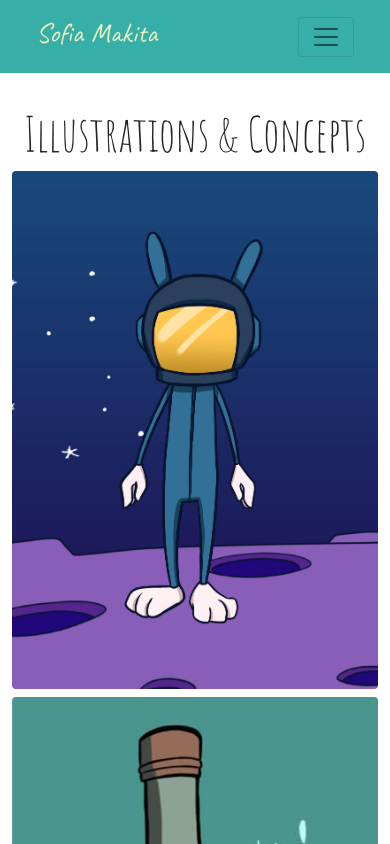
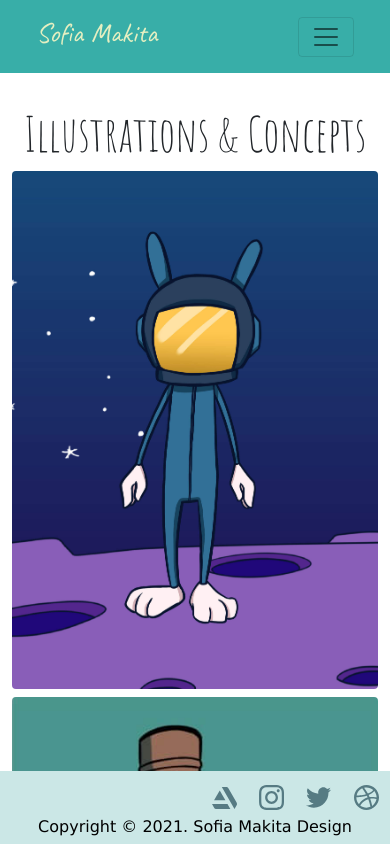
Before and after one commit to Makita7/Portfolio_Arte, a plain HTML site: page illustrationConceptArt.html in a window 390 px wide. Shown: the top 844 px of the page. Drawn offline with nearby package versions, Linux system fonts and the light colour scheme.

Commit message:
finished

```diff
--- a/illustrationConceptArt.html
+++ b/illustrationConceptArt.html
@@ -72,7 +72,7 @@
                         class="w-100 shadow-1-strong rounded gallery" id="vertical-align"/>
                     </div>
         </main>
-        <footer>
+        <footer class="fixed-bottom">
             <nav class="col-sm-12 col-m-12 col-lg-12">
                 <ul class="nav justify-content-end">
                     <li class="nav-item"><a class="nav-link" href="https://www.artstation.com/smakita"><img src="images/artStation-logo.svg" alt="art station" width="30px"></a></li>
@@ -80,6 +80,9 @@
                     <li class="nav-item"><a class="nav-link" href="https://twitter.com/MakSofia"><img src="images/twitter.svg" alt="twitter" width="30px"></a></li>
                     <li class="nav-item"><a class="nav-link" href="#"><img src="images/dribble-big-logo.svg" alt="dribble" width="30px"></a></li>
                 </ul>
+                <div class="copy" id="center">
+                    <h6 class="copyright">Copyright © 2021. Sofia Makita Design</h6>
+                </div>
             </nav>
         </footer>
     </div>
--- a/scss/styles.scss
+++ b/scss/styles.scss
@@ -75,12 +75,16 @@ main{
 }
 
 footer{
-    padding-top: 15px;
+    padding-top: 7px;
+    background-color: white;
     .copyright{
         font-family: Verdana, Geneva, Tahoma, sans-serif;
     }
     #center{
         text-align: center;
+    }
+    .copy{
+        color: black;
     }
 }
 
@@ -186,6 +190,7 @@ h2{
         img{
             width: 20px;
         }
+        background-color: #cbe7e6;
     }
 }
 
@@ -217,6 +222,7 @@ h2{
         img{
             width: 20px;
         }
+        background-color: #cbe7e6;
     }
 }
 
```
Also changed, not shown: aboutMe.html (+3 -2 lines), error.html (+1 -1 lines), index.html (+2 -2 lines), twoAnimation.html (+1 -1 lines), css/styles.css.
